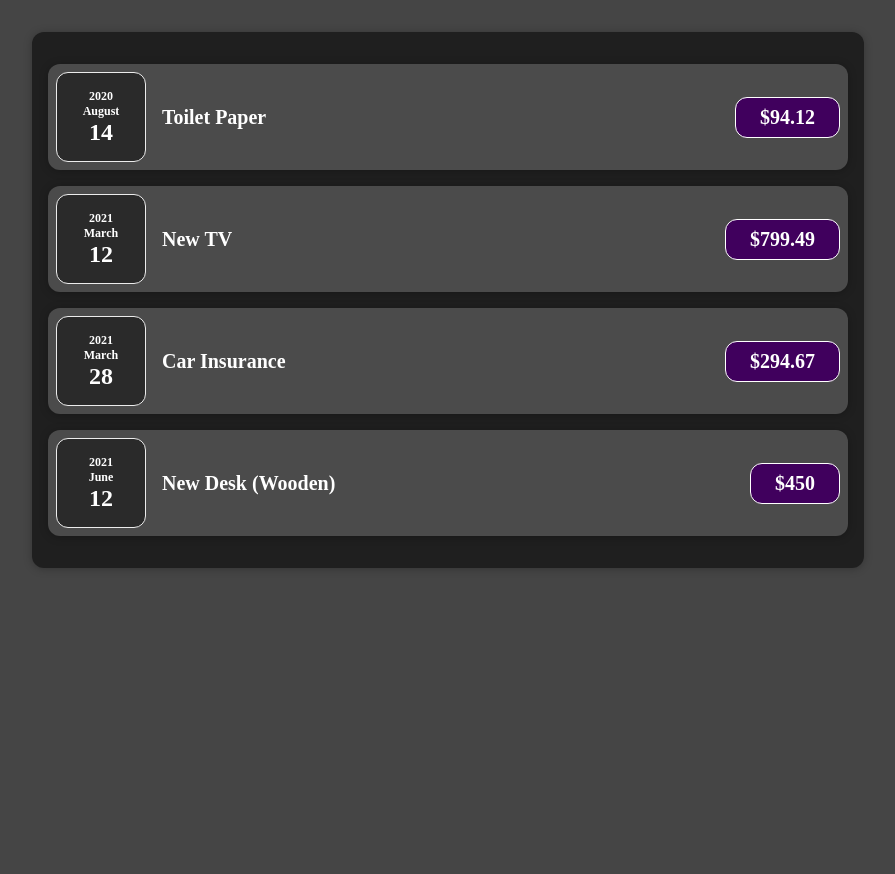
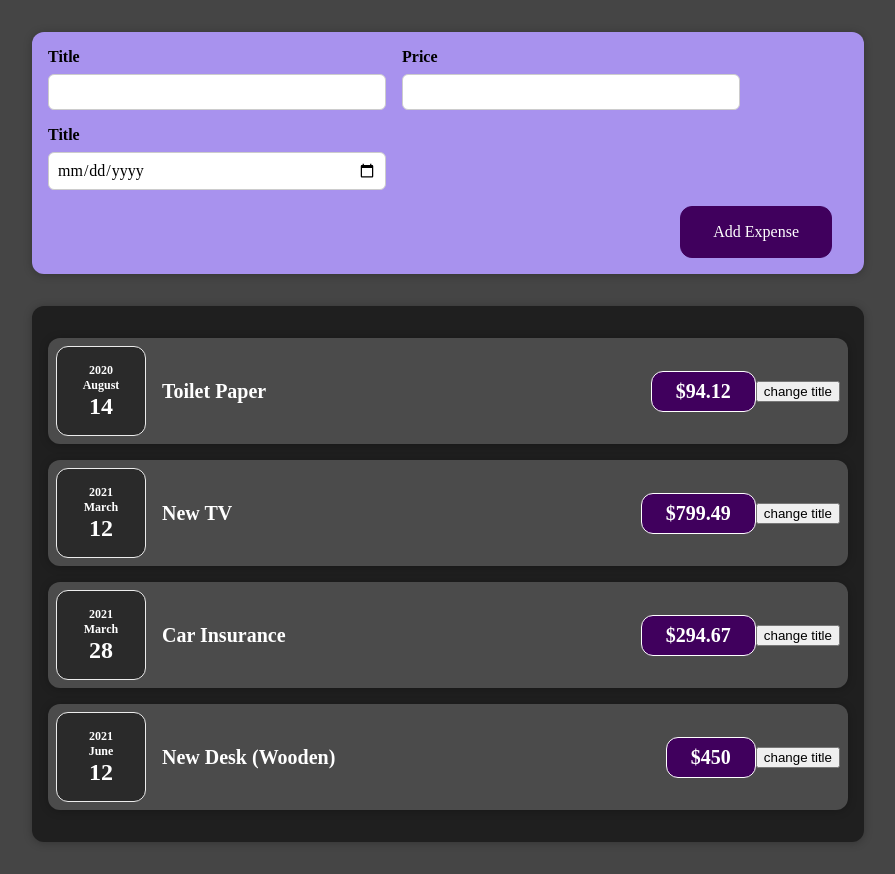
Before and after one commit to PerSeMaverick/first-react-app, a React (Create React App) app: page / in a window 1280 px wide. Shown: the whole page, without its empty margins (192-1087 px from the left). Before the commit the page ends 800 px from the top, so only its background shows below. Built offline with nearby package versions, Linux system fonts and the light colour scheme; the HTML template or start-up script is replaced by a standard one.

Commit message:
useState

```diff
--- a/src/App.js
+++ b/src/App.js
@@ -1,6 +1,7 @@
 import React from "react";
 
 import Expenses from "./components/Expenses/Expenses";
+import NewExpense from "./components/NewExpense/NewExpense";
 
 const App = () => {
   const expenses = [
@@ -25,7 +26,12 @@
     },
   ];
 
-  return <Expenses item={expenses} />;
+  return (
+    <div>
+      <NewExpense />
+      <Expenses item={expenses} />
+    </div>
+  );
 }; // item 객체를 props값으로 전달
 
 export default App;
--- a/src/components/Expenses/ExpenseItem.js
+++ b/src/components/Expenses/ExpenseItem.js
@@ -1,17 +1,24 @@
-import React from "react";
+import React, { useState } from "react";
 
 import ExpenseDate from "./ExpenseDate";
 import Card from "../UI/Card";
 import "./ExpenseItem.css";
 
 function ExpenseItem(props) {
+  const [title, setTitle] = useState(props.title);
+
+  const onClick = () => {
+    setTitle("Updateed");
+  };
+
   return (
     <Card className="expense-item">
       <ExpenseDate date={props.date} />
       <div className="expense-item__description">
-        <h2>{props.title}</h2>
+        <h2>{title}</h2>
         <div className="expense-item__price">${props.price}</div>
       </div>
+      <button onClick={onClick}>change title</button>
     </Card>
   );
 }
--- /dev/null
+++ b/src/components/NewExpense/ExpenseForm.css
@@ -0,0 +1,26 @@
+.new-expense__controls {
+  display: flex;
+  flex-wrap: wrap;
+  gap: 1rem;
+  margin-bottom: 1rem;
+  text-align: left;
+}
+
+.new-expense__control label {
+  font-weight: bold;
+  margin-bottom: 0.5rem;
+  display: block;
+}
+
+.new-expense__control input {
+  font: inherit;
+  padding: 0.5rem;
+  border-radius: 6px;
+  border: 1px solid #ccc;
+  width: 20rem;
+  max-width: 100%;
+}
+
+.new-expense__actions {
+  text-align: right;
+}
--- /dev/null
+++ b/src/components/NewExpense/ExpenseForm.js
@@ -0,0 +1,28 @@
+import React from "react";
+import "./ExpenseForm.css";
+
+function NewExpenseForm() {
+  return (
+    <form>
+      <div className="new-expense__controls">
+        <div className="new-expense__control">
+          <label>Title</label>
+          <input type="text" />
+        </div>
+        <div className="new-expense__control">
+          <label>Price</label>
+          <input type="number" min="0.01" step="0.01" />
+        </div>
+        <div className="new-expense__control">
+          <label>Title</label>
+          <input type="date" min="2019-01-01" max="2023-12-31" />
+        </div>
+      </div>
+      <div className="new-expense__actions">
+        <button type="submit">Add Expense</button>
+      </div>
+    </form>
+  );
+}
+
+export default NewExpenseForm;
--- /dev/null
+++ b/src/components/NewExpense/NewExpense.css
@@ -0,0 +1,38 @@
+.new-expense {
+  background-color: #a892ee;
+  padding: 1rem;
+  margin: 2rem auto;
+  width: 50rem;
+  max-width: 95%;
+  border-radius: 12px;
+  text-align: center;
+  box-shadow: 0 1px 8px rgba(0, 0, 0, 0.25);
+}
+
+.new-expense button {
+  font: inherit;
+  cursor: pointer;
+  padding: 1rem 2rem;
+  border: 1px solid #40005d;
+  background-color: #40005d;
+  color: white;
+  border-radius: 12px;
+  margin-right: 1rem;
+}
+
+.new-expense button:hover,
+.new-expense button:active {
+  background-color: #510674;
+  border-color: #510674;
+}
+
+.new-expense button.alternative {
+  color: #220131;
+  border-color: transparent;
+  background-color: transparent;
+}
+
+.new-expense button.alternative:hover,
+.new-expense button.alternative:active {
+  background-color: #ddb3f8;
+}
--- /dev/null
+++ b/src/components/NewExpense/NewExpense.js
@@ -0,0 +1,14 @@
+import React from "react";
+import "./NewExpense.css";
+
+import ExpenseForm from "./ExpenseForm";
+
+function NewExpense() {
+  return (
+    <div className="new-expense">
+      <ExpenseForm />
+    </div>
+  );
+}
+
+export default NewExpense;
```
